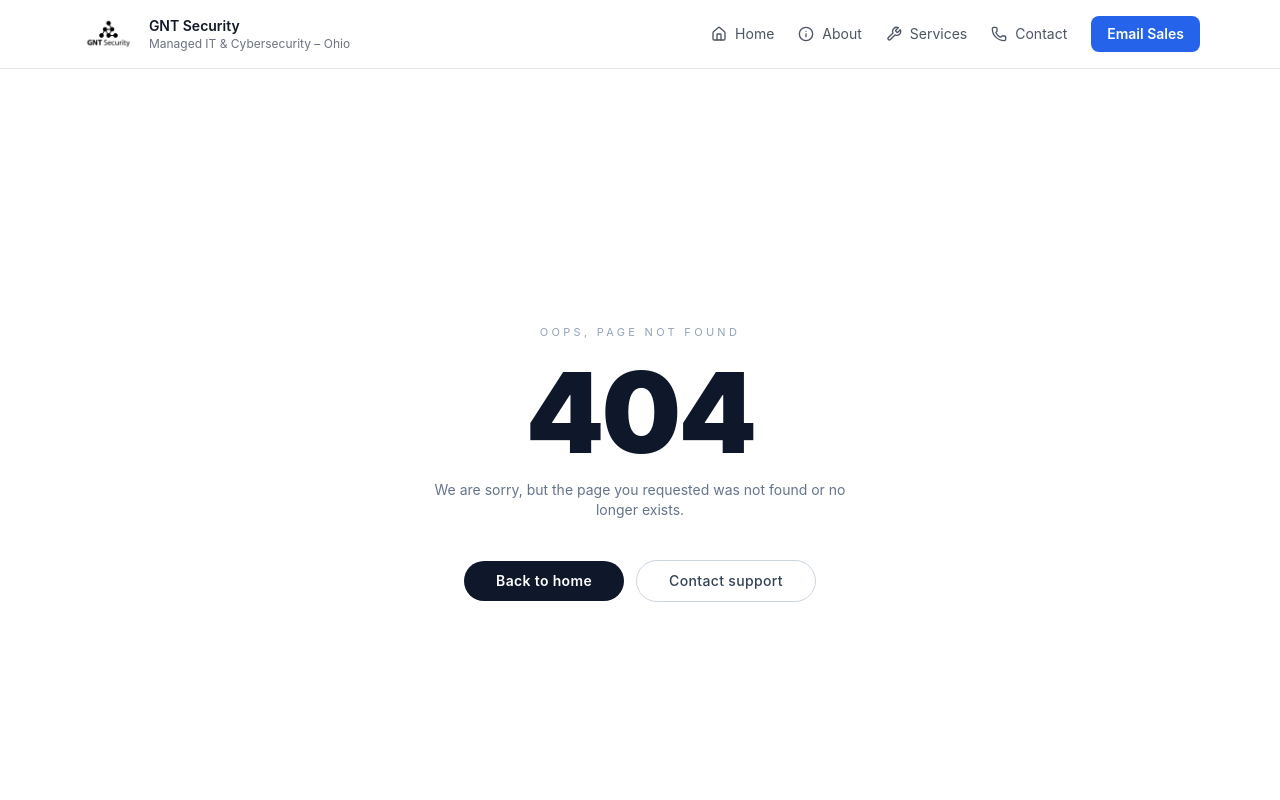
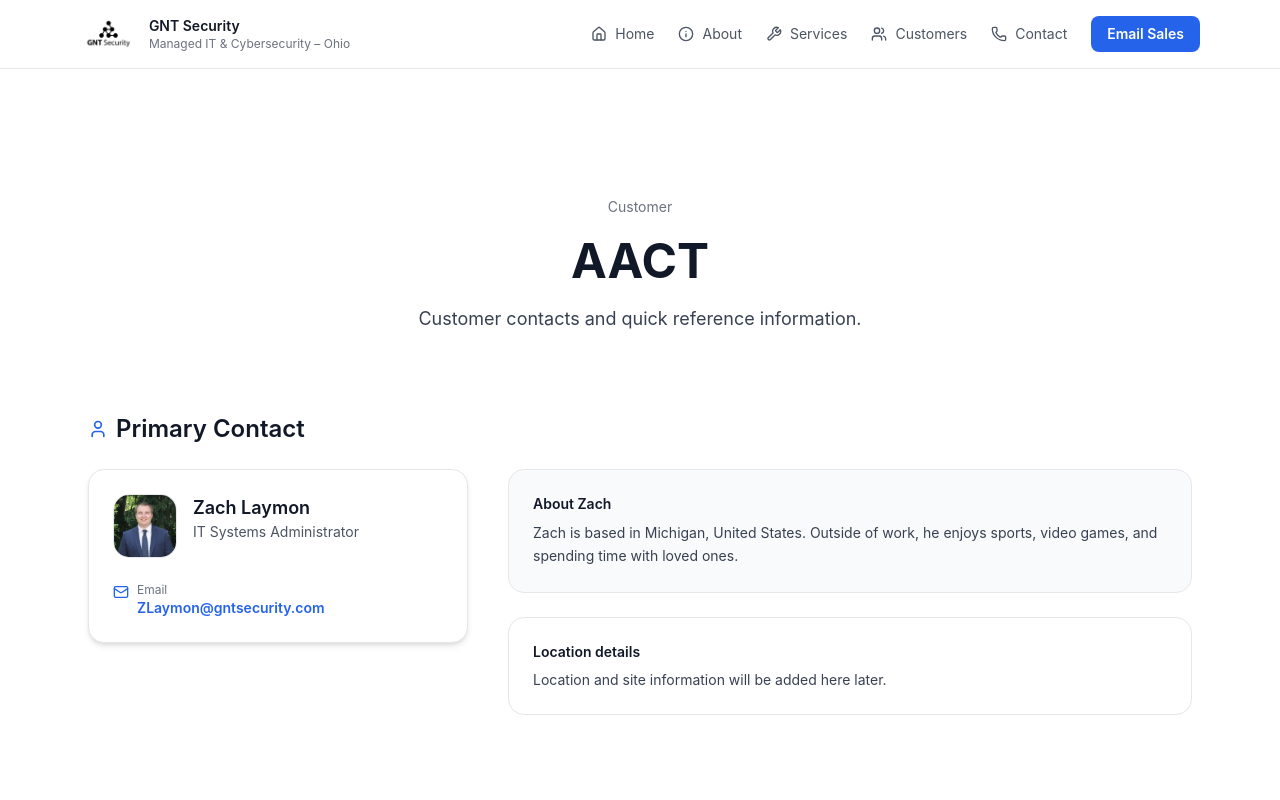
Before and after one commit to gntsecurity/gntsecurity, a React (Vite) app: page /customers/AACT in a window 1280 px wide. Shown: the top 800 px of the page. Built offline with nearby package versions, Linux system fonts and the light colour scheme.

Commit message:
Customers

```diff
--- a/src/components/Navbar.tsx
+++ b/src/components/Navbar.tsx
@@ -1,10 +1,11 @@
 import { Link, useLocation } from "react-router-dom";
-import { Home, Info, Wrench, Phone } from "lucide-react";
+import { Home, Info, Wrench, Phone, Users } from "lucide-react";
 
 const navItems = [
   { name: "Home", path: "/", icon: Home },
   { name: "About", path: "/about", icon: Info },
   { name: "Services", path: "/services", icon: Wrench },
+  { name: "Customers", path: "/customers", icon: Users },
   { name: "Contact", path: "/contact", icon: Phone },
 ];
 
--- /dev/null
+++ b/src/pages/Customers.tsx
@@ -0,0 +1,87 @@
+import { motion } from "framer-motion";
+import { Link } from "react-router-dom";
+import { Building2, Users } from "lucide-react";
+
+export default function Customers() {
+  return (
+    <div className="space-y-16">
+      <section className="text-center max-w-4xl mx-auto space-y-5 pt-16">
+        <motion.h1
+          className="text-5xl font-bold"
+          initial={{ opacity: 0, y: 18 }}
+          animate={{ opacity: 1, y: 0 }}
+          transition={{ duration: 0.55 }}
+        >
+          Customers
+        </motion.h1>
+        <motion.p
+          className="text-lg text-gray-700"
+          initial={{ opacity: 0, y: 10 }}
+          animate={{ opacity: 1, y: 0 }}
+          transition={{ delay: 0.15, duration: 0.5 }}
+        >
+          Customer-specific resources, contacts, and support references.
+        </motion.p>
+      </section>
+
+      <section className="max-w-6xl mx-auto">
+        <motion.div
+          className="flex items-center gap-2 text-gray-900 mb-6"
+          initial={{ opacity: 0, x: -14 }}
+          whileInView={{ opacity: 1, x: 0 }}
+          transition={{ duration: 0.5 }}
+          viewport={{ once: true }}
+        >
+          <Users className="w-5 h-5 text-blue-600" />
+          <h2 className="text-2xl font-semibold">Customer Directory</h2>
+        </motion.div>
+
+        <div className="grid grid-cols-1 md:grid-cols-2 gap-6">
+          <motion.div
+            initial={{ opacity: 0, y: 18 }}
+            whileInView={{ opacity: 1, y: 0 }}
+            transition={{ duration: 0.5 }}
+            viewport={{ once: true }}
+          >
+            <Link
+              to="/customers/AACT"
+              className="group block bg-white border rounded-2xl p-6 shadow-md hover:shadow-lg transition"
+            >
+              <div className="flex items-start justify-between gap-6">
+                <div className="space-y-2">
+                  <p className="text-xs text-gray-500">Customer</p>
+                  <h3 className="text-xl font-semibold text-gray-900 group-hover:text-blue-700 transition">
+                    AACT
+                  </h3>
+                  <p className="text-sm text-gray-700">
+                    Contacts and customer-specific details.
+                  </p>
+                </div>
+                <div className="shrink-0 rounded-xl border bg-gray-50 p-3">
+                  <Building2 className="w-6 h-6 text-blue-600" />
+                </div>
+              </div>
+              <div className="mt-5 text-sm font-semibold text-blue-600 group-hover:text-blue-700">
+                Open customer page
+              </div>
+            </Link>
+          </motion.div>
+
+          <motion.div
+            className="bg-gray-50 border rounded-2xl p-6"
+            initial={{ opacity: 0, y: 18 }}
+            whileInView={{ opacity: 1, y: 0 }}
+            transition={{ duration: 0.5, delay: 0.05 }}
+            viewport={{ once: true }}
+          >
+            <p className="text-xs text-gray-500">More coming soon</p>
+            <h3 className="text-xl font-semibold text-gray-900 mt-2">Additional customers</h3>
+            <p className="text-sm text-gray-700 mt-2">
+              This area will expand as customer pages are added.
+            </p>
+          </motion.div>
+        </div>
+      </section>
+    </div>
+  );
+}
--- /dev/null
+++ b/src/pages/customers/AACT.tsx
@@ -0,0 +1,108 @@
+import { motion } from "framer-motion";
+import { Mail, User } from "lucide-react";
+
+export default function AACT() {
+  return (
+    <div className="space-y-20">
+      <section className="text-center max-w-4xl mx-auto space-y-5 pt-16">
+        <motion.p
+          className="text-sm text-gray-500"
+          initial={{ opacity: 0, y: 10 }}
+          animate={{ opacity: 1, y: 0 }}
+          transition={{ duration: 0.45 }}
+        >
+          Customer
+        </motion.p>
+        <motion.h1
+          className="text-5xl font-bold"
+          initial={{ opacity: 0, y: 18 }}
+          animate={{ opacity: 1, y: 0 }}
+          transition={{ duration: 0.55 }}
+        >
+          AACT
+        </motion.h1>
+        <motion.p
+          className="text-lg text-gray-700"
+          initial={{ opacity: 0, y: 10 }}
+          animate={{ opacity: 1, y: 0 }}
+          transition={{ delay: 0.15, duration: 0.5 }}
+        >
+          Customer contacts and quick reference information.
+        </motion.p>
+      </section>
+
+      <section className="max-w-6xl mx-auto">
+        <motion.div
+          className="flex items-center gap-2 text-gray-900 mb-6"
+          initial={{ opacity: 0, x: -14 }}
+          whileInView={{ opacity: 1, x: 0 }}
+          transition={{ duration: 0.5 }}
+          viewport={{ once: true }}
+        >
+          <User className="w-5 h-5 text-blue-600" />
+          <h2 className="text-2xl font-semibold">Primary Contact</h2>
+        </motion.div>
+
+        <div className="grid grid-cols-1 lg:grid-cols-[380px,1fr] gap-10 items-start">
+          <motion.div
+            className="bg-white border rounded-2xl shadow-md p-6"
+            initial={{ opacity: 0, y: 18 }}
+            whileInView={{ opacity: 1, y: 0 }}
+            transition={{ duration: 0.5 }}
+            viewport={{ once: true }}
+          >
+            <div className="flex items-start gap-4">
+              <img
+                src="/Employees/zach.jfif"
+                alt="Zach Laymon"
+                className="h-16 w-16 rounded-2xl object-cover border"
+              />
+              <div className="min-w-0">
+                <p className="text-lg font-semibold text-gray-900">Zach Laymon</p>
+                <p className="text-sm text-gray-600">IT Systems Administrator</p>
+              </div>
+            </div>
+
+            <div className="mt-6 space-y-3 text-sm text-gray-700">
+              <div className="flex items-start gap-2">
+                <Mail className="w-4 h-4 text-blue-600 mt-0.5" />
+                <div className="min-w-0">
+                  <p className="text-xs text-gray-500">Email</p>
+                  <a
+                    href="mailto:ZLaymon@gntsecurity.com"
+                    className="text-blue-600 hover:underline break-all font-semibold"
+                  >
+                    ZLaymon@gntsecurity.com
+                  </a>
+                </div>
+              </div>
+            </div>
+          </motion.div>
+
+          <motion.div
+            className="space-y-6"
+            initial={{ opacity: 0, y: 18 }}
+            whileInView={{ opacity: 1, y: 0 }}
+            transition={{ duration: 0.5, delay: 0.05 }}
+            viewport={{ once: true }}
+          >
+            <div className="rounded-2xl bg-gray-50 border p-6">
+              <p className="text-sm font-semibold text-gray-900 mb-2">About Zach</p>
+              <p className="text-sm text-gray-700 leading-relaxed">
+                Zach is based in Michigan, United States. Outside of work, he enjoys sports, video
+                games, and spending time with loved ones.
+              </p>
+            </div>
+
+            <div className="rounded-2xl border p-6">
+              <p className="text-sm font-semibold text-gray-900 mb-2">Location details</p>
+              <p className="text-sm text-gray-700">
+                Location and site information will be added here later.
+              </p>
+            </div>
+          </motion.div>
+        </div>
+      </section>
+    </div>
+  );
+}
--- a/src/router/routes.tsx
+++ b/src/router/routes.tsx
@@ -21,6 +21,8 @@
 import Testimonials from "../pages/Testimonials";
 import Careers from "../pages/Careers";
 import EnglewoodPrinterDrivers from "../pages/EnglewoodPrinterDrivers";
+import Customers from "../pages/Customers";
+import AACT from "../pages/customers/AACT";
 
 export const routes = [
   { path: "/", element: <Home /> },
@@ -57,5 +59,7 @@
   { path: "/englewood-printer-drivers", element: <EnglewoodPrinterDrivers /> },
   { path: "/testimonials", element: <Testimonials /> },
   { path: "/careers", element: <Careers /> },
+  { path: "/customers", element: <Customers /> },
+  { path: "/customers/AACT", element: <AACT /> },
   { path: "*", element: <NotFound /> },
 ];
```
Also changed, not shown: public/Employees/zach.jfif (added).
